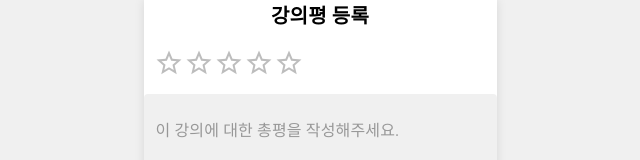
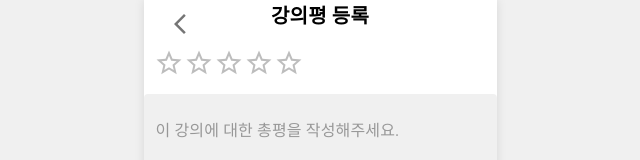
Before and after one commit to ais-internship-cnu/I-school-FE, a Next.js app: page /review-register-page/1 in a window 1280 px wide. Shown: the top 160 px of the page, without its empty margins (320-960 px from the left). Built offline with nearby package versions, Linux system fonts and the light colour scheme; what axios-mock-adapter would draw is missing.

Commit message:
feat: 강의평 등록 페이지 뒤로가기 버튼 추가

```diff
--- a/src/components/page/ReviewRegister/header.tsx
+++ b/src/components/page/ReviewRegister/header.tsx
@@ -1,15 +1,31 @@
-import { Button, Typography, Grid, TextField } from "@mui/material";
-import useReview from "hooks/useReview";
+import { Button, Typography, Grid, TextField, IconButton } from "@mui/material";
+import { useRouter } from 'next/navigation';
 import { useState } from "react";
 import "styles/review-register.css";
+import ArrowBackIosNewIcon from '@mui/icons-material/ArrowBackIosNew';
 
-const header = () => {
+const Header = () => {
+  const router = useRouter();
+
+  const handleBackClick = () => {
+    router.back();
+  };
 
   return (
-    <Typography variant="h6" className="rating-title">
-        강의평 등록
-    </Typography>
+    <Grid container alignItems="center" className="register-header-container">
+      <Grid item xs={4} container justifyContent="flex-start">
+        <IconButton onClick={handleBackClick}>
+          <ArrowBackIosNewIcon />
+        </IconButton>
+      </Grid>
+      <Grid item xs={4} container justifyContent="center">
+        <Typography variant="h6" className="rating-title">
+          강의평 등록
+        </Typography>
+      </Grid>
+      <Grid item xs={4}></Grid>
+    </Grid>
   );
 };
 
-export default header;
+export default Header;
--- a/src/styles/review-register.css
+++ b/src/styles/review-register.css
@@ -44,3 +44,10 @@
     justify-content: center;
     margin: 0 auto;
 }
+
+.register-header-container{
+    display: flex;
+    justify-content: space-between;
+    align-items: center;
+    padding: 0px 16px;
+}
--- a/src/styles/review.css
+++ b/src/styles/review.css
@@ -35,8 +35,7 @@
     display: flex;
     justify-content: space-between;
     align-items: center;
-    padding: 0px 20px;
-    width: 353px;
+    padding: 0px 16px;
 }
 
 .rating-title {
```
